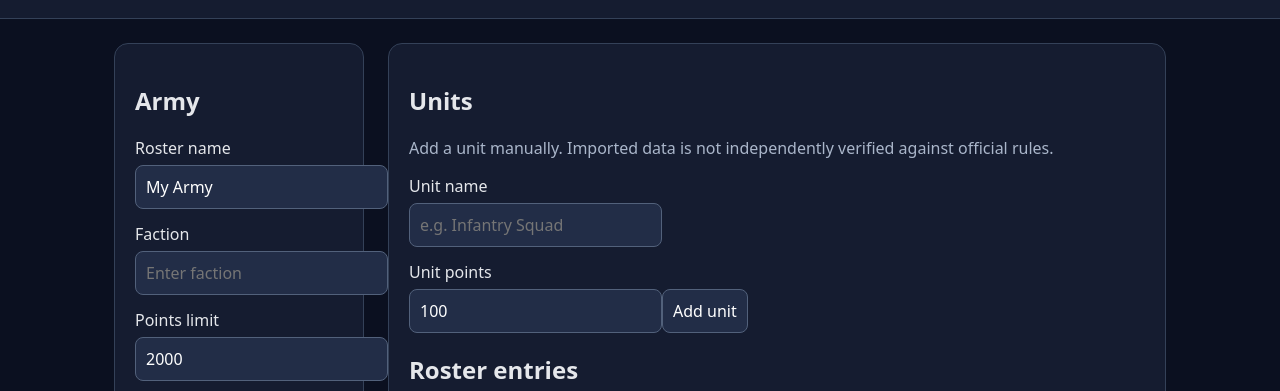
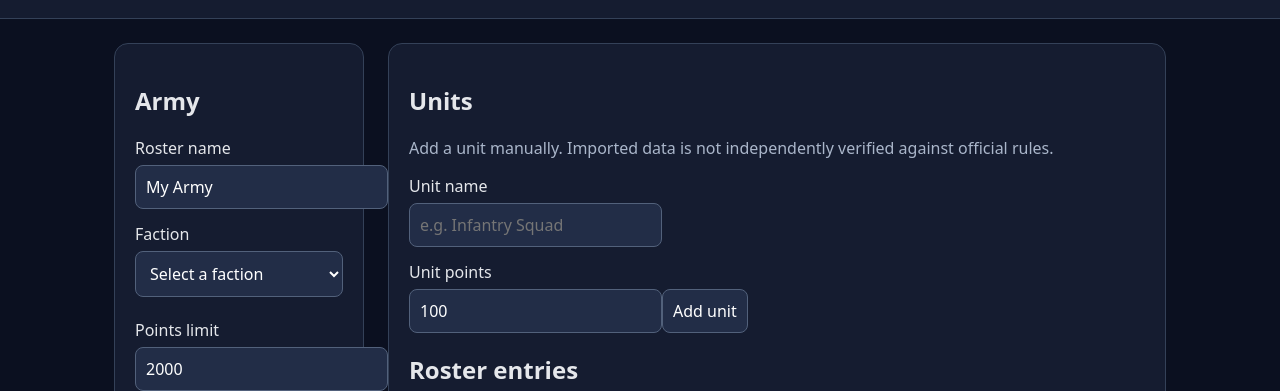
Before and after one commit to andrewvasbinder1-dotcom/Forgeroster, a plain HTML site: page index.html in a window 1280 px wide. Shown: the part 77-468 px from the top of the page. Drawn offline with Linux system fonts and the light colour scheme.

Commit message:
Load faction selector and rules reference module

```diff
--- a/index.html
+++ b/index.html
@@ -17,4 +17,4 @@ $('reset').onclick=()=>{if(!confirm('Clear the current roster?'))return;roster={
 $('export').onclick=()=>{let a=document.createElement('a'),url=URL.createObjectURL(new Blob([JSON.stringify(roster,null,2)],{type:'application/json'}));a.href=url;a.download='forgeroster.json';a.click();setTimeout(()=>URL.revokeObjectURL(url),1000)};
 $('import').onchange=async e=>{try{let data=JSON.parse(await e.target.files[0].text());if(!Array.isArray(data.units))throw Error('Missing units');roster={name:String(data.name||'Imported roster'),faction:String(data.faction||''),limit:Number(data.limit)||2000,units:data.units.map(u=>({name:String(u.name||'Unknown'),points:Math.max(0,Number(u.points)||0)}))};save();render()}catch(err){alert('Invalid roster file: '+err.message)}};
 render();
-</script></body></html>
+</script><script src="./factions.js" defer></script></body></html>
```
